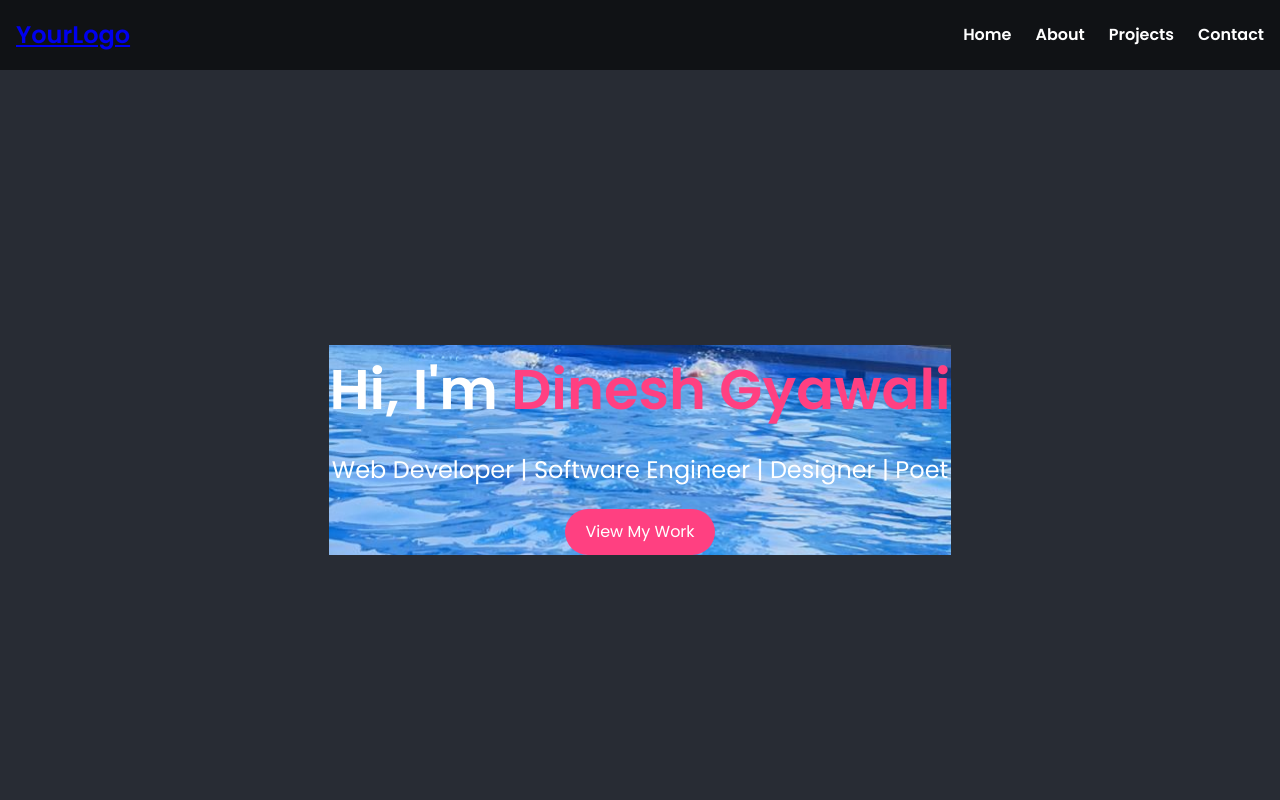
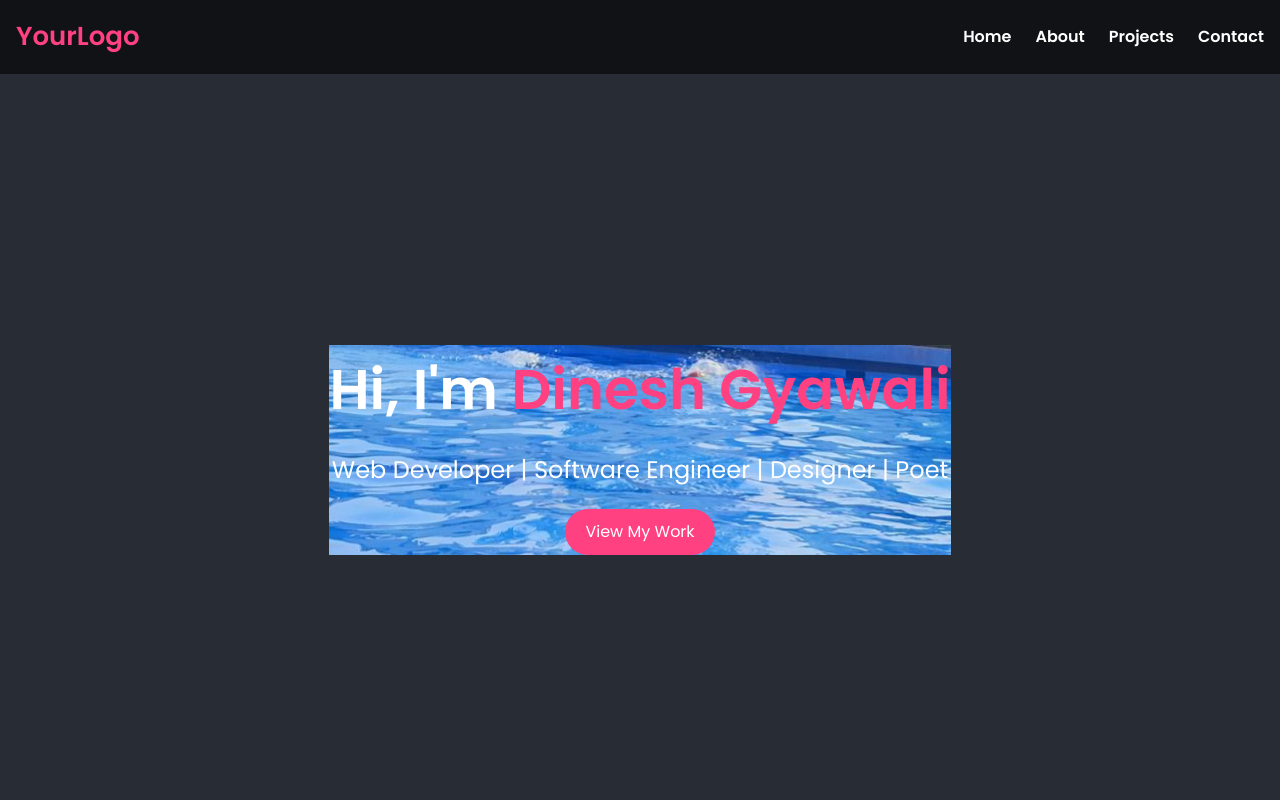
Before and after one commit to ADineshGyawali/Website, a plain HTML site: page index.html in a window 1280 px wide. Shown: the top 800 px of the page. Drawn offline with Linux system fonts and the light colour scheme.

Commit message:
Update styles.css

```diff
--- a/styles.css
+++ b/styles.css
@@ -33,10 +33,20 @@ nav {
     background-color: rgba(0, 0, 0, 0.6);
 }
 
+/* Logo Styling */
 .logo {
-    font-size: 1.5rem;
+    font-size: 26px;
     font-weight: bold;
+    color: #ff4081;  /* Give it a distinctive color */
+    text-decoration: none; /* Remove underline */
+    transition: transform 0.3s ease, color 0.3s ease; /* Smooth transitions */
 }
+
+.logo:hover {
+    color: #333; /* Change color on hover */
+    transform: scale(1.1); /* Slightly enlarge on hover */
+}
+
 
 .nav-links {
     list-style: none;
```
